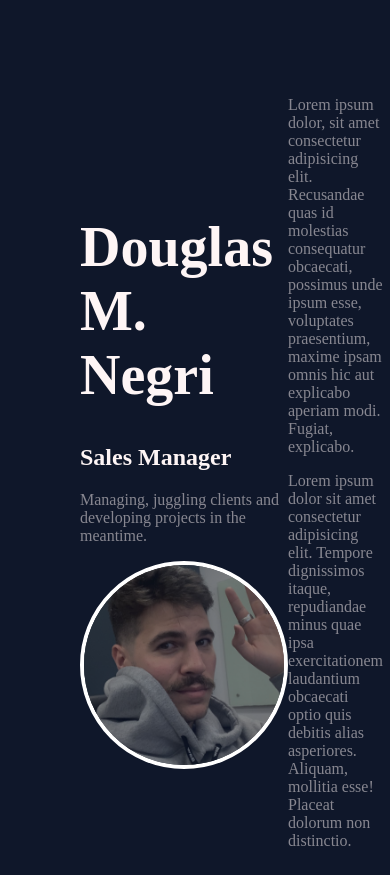
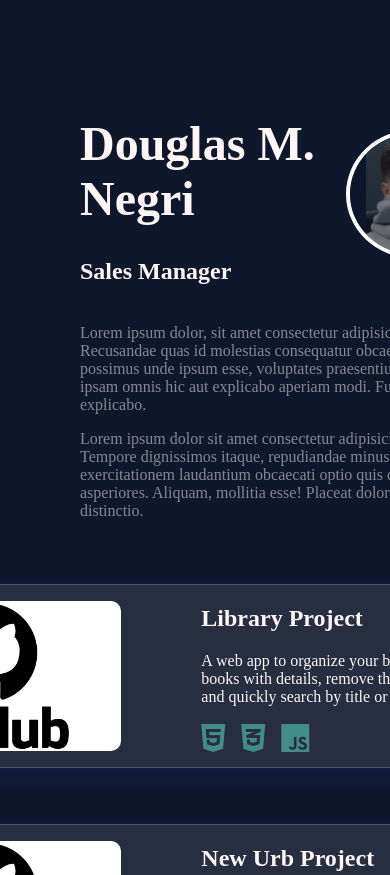
Before and after one commit to douglasmnegri/homepage, a website: page src/template.html in a window 390 px wide. Shown: the top 875 px of the page. Drawn offline with Linux system fonts and the light colour scheme.

Commit message:
add media query for the header section on smartphones

```diff
--- a/src/styles.css
+++ b/src/styles.css
@@ -44,7 +44,7 @@ header {
   line-height: 1.25em;
 }
 .dev-description {
-  width: 300px;
+  width: 400px;
 }
 
 .user-description,
@@ -183,3 +183,39 @@ footer {
     padding-right: 0.3em;
   }
 }
+
+@media only screen and (max-width: 750px) {
+  header {
+    font-size: var(--font-size);
+    display: grid;
+    grid-template-columns: 1fr;
+    grid-template-rows: 1fr 1fr;
+  }
+  .image-container {
+    width: 150px;
+    height: 120px;
+    padding-left: 1em;
+    border-radius: 100%;
+    overflow: hidden;
+    border: white solid 4px;
+    position: relative;
+  }
+
+  .presentation {
+    grid-row: 1 / 2;
+    display: flex;
+    justify-content: center;
+    align-items: center;
+  }
+  .dev-description {
+    display: block;
+  }
+
+  .user-description {
+    display: none;
+  }
+
+  :root {
+    --h1-size: 3rem;
+  }
+}
--- a/src/template.html
+++ b/src/template.html
@@ -9,12 +9,14 @@
   <body>
     <header>
       <div class="presentation">
+        <div>
           <h1>Douglas M. Negri</h1>
           <h2>Sales Manager</h2>
           <p class="user-description">
             Managing, juggling clients and
             <br />developing projects in the meantime.
           </p>
+        </div>
 
         <div class="image-container">
           <img src="./images/me.jpeg" alt="Placeholder Image" />
```
Lines whose indentation alone changed are shown as unchanged.
